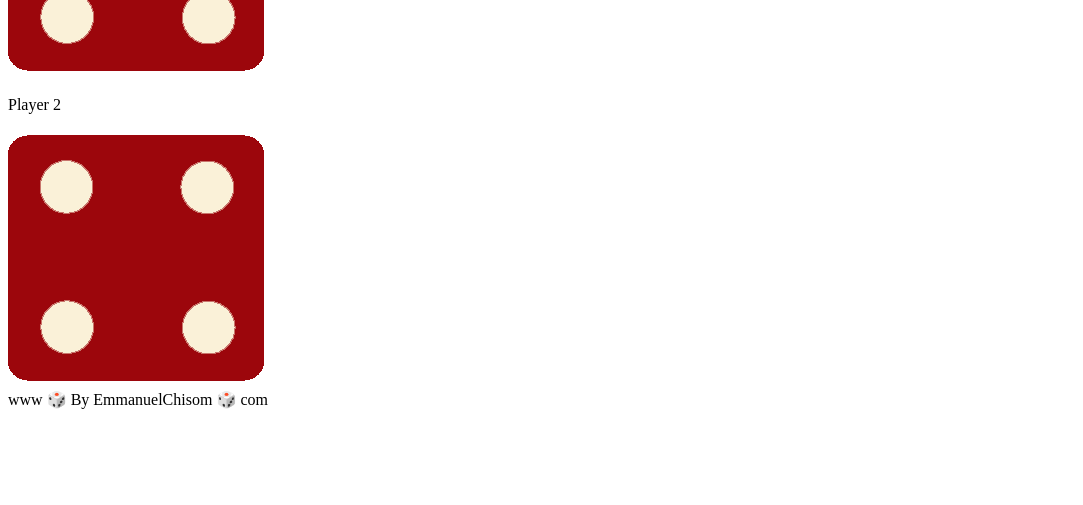
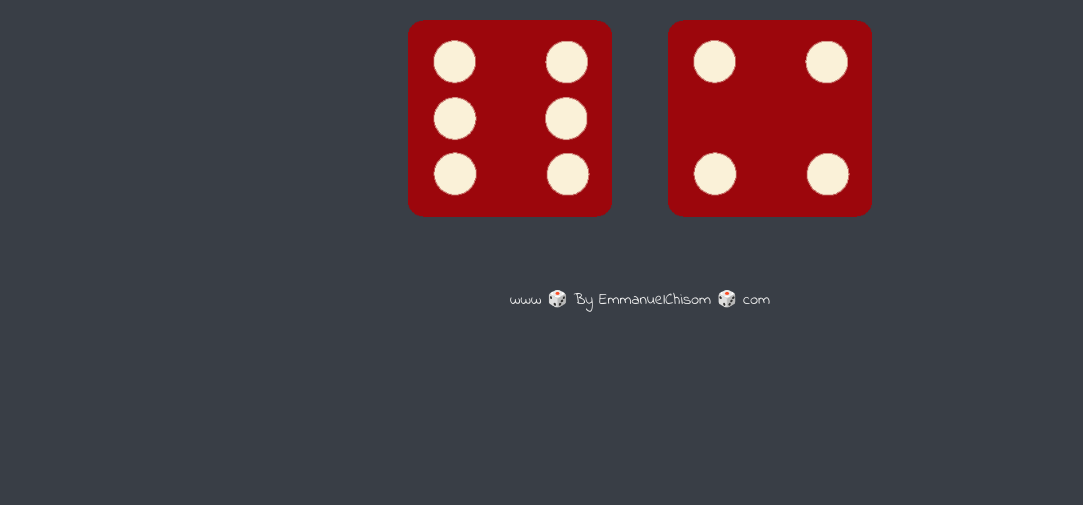
Before and after one commit to Emmanuelchisom89/The-dice-game, a plain HTML site: page index.html in a window 1280 px wide. Shown: the part 295-800 px from the top of the page, without its empty margins (0-1083 px from the left). Drawn offline with Linux system fonts and the light colour scheme.

Commit message:
Update index.html

```diff
--- a/index.html
+++ b/index.html
@@ -4,7 +4,7 @@
 <head>
   <meta charset="utf-8">
   <title>Dicee</title>
-  <link rel="stylesheet" href="styles.css">
+  <link rel="stylesheet" href="dice.css">
   <link href="https://fonts.googleapis.com/css?family=Indie+Flower|Lobster" rel="stylesheet">
 
 </head>
```
